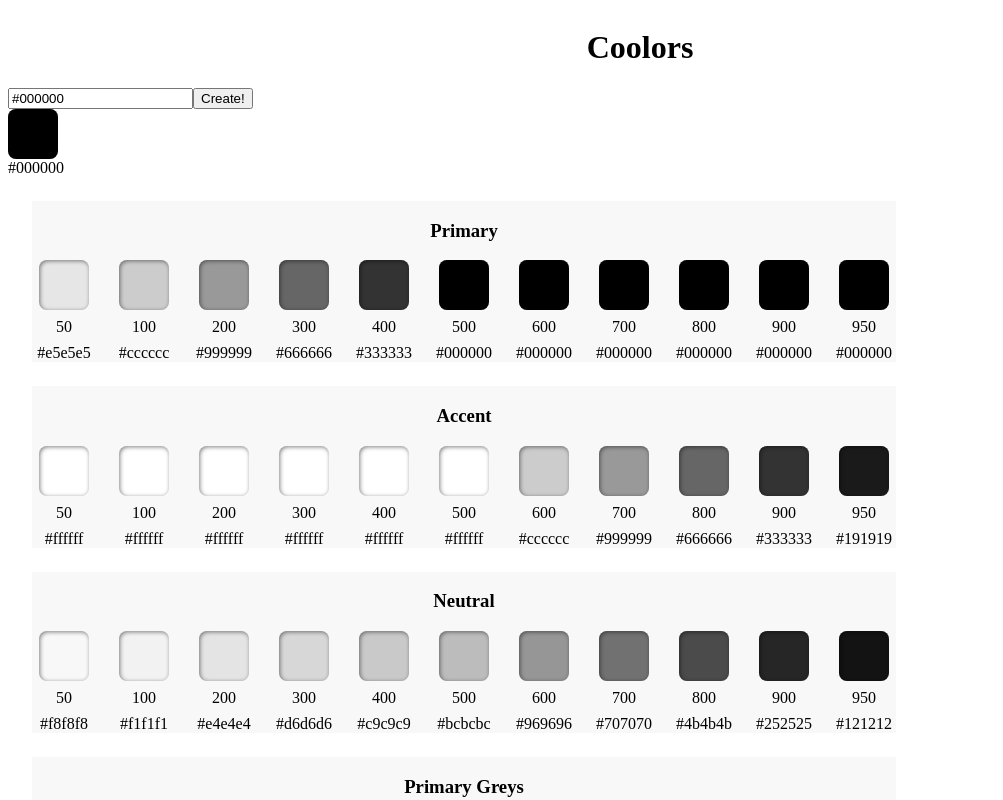
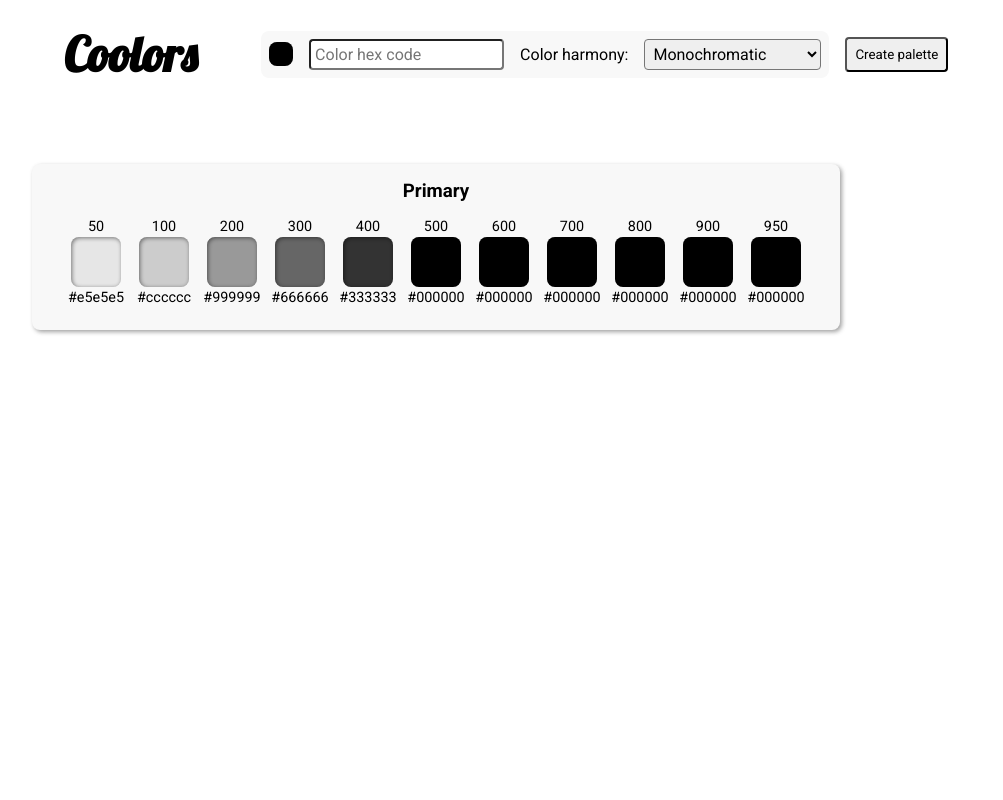
Before and after one commit to thomaspaysac/palettes, a React (Vite) app: page / in a window 1280 px wide. Shown: the top 800 px of the page, without its empty margins (0-1003 px from the left). Built offline with nearby package versions, Linux system fonts and the light colour scheme.

Commit message:
Add color harmony

```diff
--- a/src/App.css
+++ b/src/App.css
@@ -1,27 +1,74 @@
+@import url("https://fonts.googleapis.com/css2?family=Lobster&family=Roboto:wght@300;400;700&display=swap");
+* {
+  font-family: 'Roboto', sans-serif; }
+
+body {
+  margin: 0; }
+
 header {
   display: flex;
-  justify-content: center;
-  background-color: #ffffff;
-  transition: all 0.5s; }
+  align-items: center;
+  transition: all 0.5s;
+  padding: 24px 64px;
+  gap: 64px; }
+  header #header-title {
+    font-family: 'Lobster', sans-serif;
+    font-size: 3rem;
+    margin: 0; }
+  header #color-input {
+    display: flex;
+    align-items: center;
+    gap: 16px; }
+    header #color-input .input-form {
+      display: flex;
+      align-items: center;
+      gap: 16px;
+      background-color: #f8f8f8;
+      padding: 8px;
+      border-radius: 8px; }
+    header #color-input input[type="text"], header #color-input select {
+      padding: 4px;
+      border-radius: 4px;
+      font-size: 1rem; }
+    header #color-input button {
+      padding: 8px;
+      border-radius: 4px; }
+    header #color-input .color-box {
+      height: 24px;
+      width: 24px; }
+
+#content {
+  padding: 32px; }
 
 .palette {
   background-color: #f8f8f8;
+  border-radius: 8px;
   display: flex;
   flex-direction: column;
   align-items: center;
-  margin: 24px;
-  width: fit-content; }
+  margin: 24px 0;
+  padding: 16px 24px;
+  width: fit-content;
+  box-shadow: 2px 2px 4px #4444447f; }
+  .palette h3 {
+    margin: 0 0 8px 0; }
+  .palette .separator {
+    width: 100%;
+    height: 1px;
+    background-color: #000000; }
 
 .row {
   display: flex;
-  gap: 16px; }
+  gap: 4px;
+  padding: 8px; }
 
 .color-box_container {
   display: flex;
   flex-direction: column;
   align-items: center;
-  gap: 8px;
-  width: 64px; }
+  gap: 2px;
+  width: 64px;
+  font-size: 0.9rem; }
 
 .color-box {
   height: 50px;
--- a/src/App.scss
+++ b/src/App.scss
@@ -1,32 +1,99 @@
+@import url('https://fonts.googleapis.com/css2?family=Lobster&family=Roboto:wght@300;400;700&display=swap');
+
 $base-color: #ff0000;
+
+* {
+  font-family: 'Roboto', sans-serif;
+}
+
+body {
+  margin: 0;
+}
 
 header {
   display: flex;
-  justify-content: center;
-  background-color: #ffffff;
+  align-items: center;
   transition: all 0.5s;
+  padding: 24px 64px;
+  gap: 64px;
+
+  #header-title {
+    font-family: 'Lobster', sans-serif;
+    font-size: 3rem;
+    margin: 0;
+  }
+
+  #color-input {
+    display: flex;
+    align-items: center;
+    gap: 16px;
+
+    .input-form {
+      display: flex;
+      align-items: center;
+      gap: 16px;
+      background-color: #f8f8f8;
+      padding: 8px;
+      border-radius: 8px;
+    }
+
+    input[type="text"], select {
+      padding: 4px;
+      border-radius: 4px;
+      font-size: 1rem;
+    }
+
+    button {
+      padding: 8px;
+      border-radius: 4px;
+    }
+
+    .color-box {
+      height: 24px;
+      width: 24px;
+    }
+  }
+}
+
+#content {
+  padding: 32px;
 }
 
 .palette {
   background-color: #f8f8f8;
+  border-radius: 8px;
   display: flex;
   flex-direction: column;
   align-items: center;
-  margin: 24px;
+  margin: 24px 0;
+  padding: 16px 24px;
   width: fit-content;
+  box-shadow: 2px 2px 4px #4444447f;
+
+  h3 {
+    margin: 0 0 8px 0;
+  }
+
+  .separator {
+    width: 100%;
+    height: 1px;
+    background-color: #000000;
+  }
 }
 
 .row {
   display: flex;
-  gap: 16px;
+  gap: 4px;
+  padding: 8px;
 }
 
 .color-box_container {
   display: flex;
   flex-direction: column;
   align-items: center;
-  gap: 8px;
+  gap: 2px;
   width: 64px;
+  font-size: 0.9rem;
 }
 
 .color-box {
--- /dev/null
+++ b/src/components/AnalogousColors.jsx
@@ -0,0 +1,80 @@
+import { ColorBoxMix } from "./ColorBoxMix"
+
+export const AnalogousPalette = ({name, base, size}) => {
+  if (size === 'small') {
+    return (
+      <div className="palette">
+        <h3>{name}</h3>
+        <div className="row">
+        <ColorBoxMix color={base} percent={'20'} shade={'#ffffff'} desc={'100'} />
+        <ColorBoxMix color={base} percent={'60'} shade={'#ffffff'} desc={'300'} />
+        <ColorBoxMix color={base} percent={'100'} shade={'#ffffff'} desc={'500'} />
+        <ColorBoxMix color={base} percent={'60'} shade={'#000000'} desc={'700'} />
+        <ColorBoxMix color={base} percent={'20'} shade={'#000000'} desc={'900'} />
+        </div>
+      </div>
+    )
+  }
+
+  const Palettes = () => {
+    return(
+      base.map((el, i) => {
+        return (
+          <div className="row" key={el +'_' + i}>
+            <ColorBoxMix color={el} percent={'10'} shade={'#ffffff'} desc={'50'} />
+            <ColorBoxMix color={el} percent={'20'} shade={'#ffffff'} desc={'100'} />
+            <ColorBoxMix color={el} percent={'40'} shade={'#ffffff'} desc={'200'} />
+            <ColorBoxMix color={el} percent={'60'} shade={'#ffffff'} desc={'300'} />
+            <ColorBoxMix color={el} percent={'80'} shade={'#ffffff'} desc={'400'} />
+            <ColorBoxMix color={el} percent={'100'} shade={'#ffffff'} desc={'500'} />
+            <ColorBoxMix color={el} percent={'80'} shade={'#000000'} desc={'600'} />
+            <ColorBoxMix color={el} percent={'60'} shade={'#000000'} desc={'700'} />
+            <ColorBoxMix color={el} percent={'40'} shade={'#000000'} desc={'800'} />
+            <ColorBoxMix color={el} percent={'20'} shade={'#000000'} desc={'900'} />
+            <ColorBoxMix color={el} percent={'10'} shade={'#000000'} desc={'950'} />
+          </div>
+        )
+      })
+    )
+
+  }
+
+  return (
+    <div className="palette">
+      <h3>{name}</h3>
+      <Palettes/>
+    </div>
+  )
+
+  /*return (
+    <div className="palette">
+      <h3>{name}</h3>
+      <div className="row">
+        <ColorBoxMix color={base[0]} percent={'10'} shade={'#ffffff'} desc={'50'} />
+        <ColorBoxMix color={base[0]} percent={'20'} shade={'#ffffff'} desc={'100'} />
+        <ColorBoxMix color={base[0]} percent={'40'} shade={'#ffffff'} desc={'200'} />
+        <ColorBoxMix color={base[0]} percent={'60'} shade={'#ffffff'} desc={'300'} />
+        <ColorBoxMix color={base[0]} percent={'80'} shade={'#ffffff'} desc={'400'} />
+        <ColorBoxMix color={base[0]} percent={'100'} shade={'#ffffff'} desc={'500'} />
+        <ColorBoxMix color={base[0]} percent={'80'} shade={'#000000'} desc={'600'} />
+        <ColorBoxMix color={base[0]} percent={'60'} shade={'#000000'} desc={'700'} />
+        <ColorBoxMix color={base[0]} percent={'40'} shade={'#000000'} desc={'800'} />
+        <ColorBoxMix color={base[0]} percent={'20'} shade={'#000000'} desc={'900'} />
+        <ColorBoxMix color={base[0]} percent={'10'} shade={'#000000'} desc={'950'} />
+      </div>
+      <div className="row">
+        <ColorBoxMix color={base[1]} percent={'10'} shade={'#ffffff'} desc={'50'} />
+        <ColorBoxMix color={base[1]} percent={'20'} shade={'#ffffff'} desc={'100'} />
+        <ColorBoxMix color={base[1]} percent={'40'} shade={'#ffffff'} desc={'200'} />
+        <ColorBoxMix color={base[1]} percent={'60'} shade={'#ffffff'} desc={'300'} />
+        <ColorBoxMix color={base[1]} percent={'80'} shade={'#ffffff'} desc={'400'} />
+        <ColorBoxMix color={base[1]} percent={'100'} shade={'#ffffff'} desc={'500'} />
+        <ColorBoxMix color={base[1]} percent={'80'} shade={'#000000'} desc={'600'} />
+        <ColorBoxMix color={base[1]} percent={'60'} shade={'#000000'} desc={'700'} />
+        <ColorBoxMix color={base[1]} percent={'40'} shade={'#000000'} desc={'800'} />
+        <ColorBoxMix color={base[1]} percent={'20'} shade={'#000000'} desc={'900'} />
+        <ColorBoxMix color={base[1]} percent={'10'} shade={'#000000'} desc={'950'} />
+      </div>
+    </div>
+  )*/
+}
--- a/src/components/ColorBoxMix.jsx
+++ b/src/components/ColorBoxMix.jsx
@@ -22,8 +22,8 @@
 
   return (
     <div className="color-box_container">
+      <div>{desc}</div>
       <div className="color-box" ref={boxRef} style={{backgroundColor: `color-mix(in srgb, ${color} ${percent}%, ${shade})`}}></div>
-      <div>{desc}</div>
       <div>{hexCode}</div>
     </div>
   )
--- a/src/components/GreyPalette.jsx
+++ b/src/components/GreyPalette.jsx
@@ -2,11 +2,6 @@
 import { ColorBoxMix } from "./ColorBoxMix"
 
 export const GreyPalette = ({name, base, size}) => {
-  const [update, setUpdate] = useState();
-  useEffect(() => {
-    setUpdate(update+1);
-  }, [])
-
   return (
     <div className="palette">
       <h3>{name}</h3>
--- a/src/pages/ColorSelector.jsx
+++ b/src/pages/ColorSelector.jsx
@@ -4,54 +4,128 @@
 import { Header } from "../components/Header";
 import { ColorBox } from "../components/ColorBox"
 import { PaletteMix } from "../components/PaletteMix";
+import { AnalogousPalette } from "../components/AnalogousColors";
 import { GreyPalette } from "../components/GreyPalette";
 
 export const ColorSelector = () => {
   const [baseColor, setBaseColor] = useState('#000000');
-  const [complementaryColor, setcomplementaryColor] = useState('#ffffff');
+  const [harmony, setHarmony] = useState();
+  const [complementaryColor, setComplementaryColor] = useState('#ffffff');
+  const [analogousColors, setAnalogousColors] = useState(['#ffffff', '#ffffff']);
+  const [splitComplementaryColors, setSplitComplementaryColors] = useState(['#ffffff', '#ffffff']);
+  const [triadicColors, setTriadicColors] = useState(['#ffffff', '#ffffff']);
+  const [tetradicColors, setTetradicColors] = useState(['#ffffff', '#ffffff', '#ffffff']);
+  const [paletteUpdate, setPaletteUpdate] = useState(false)
 
   const changeColor = (e) => {
     setBaseColor(e.target.value)
-    const complementary = hexToHsl(e.target.value);
-    complementary[0] += 180;
-    const temp = hslToHex(complementary[0], complementary[1], complementary[2]);
-    setcomplementaryColor(temp);
+    const base_hsl = hexToHsl(e.target.value);
+    const complementary = hslToHex(base_hsl[0] + 180, base_hsl[1], base_hsl[2]);
+    setComplementaryColor(complementary);
+    const analogous = [hslToHex(base_hsl[0] + 30, base_hsl[1], base_hsl[2]), hslToHex(base_hsl[0] + 60, base_hsl[1], base_hsl[2])]
+    setAnalogousColors(analogous);
+    const splitComplementary = [hslToHex(base_hsl[0] - 150, base_hsl[1], base_hsl[2]), hslToHex(base_hsl[0] + 150, base_hsl[1], base_hsl[2])];
+    setSplitComplementaryColors(splitComplementary);
+    const triadic = [hslToHex(base_hsl[0] - 120, base_hsl[1], base_hsl[2]), hslToHex(base_hsl[0] + 120, base_hsl[1], base_hsl[2])];
+    setTriadicColors(triadic);
+    const tetradic = [hslToHex(base_hsl[0] + 60, base_hsl[1], base_hsl[2]), hslToHex(base_hsl[0] + 180, base_hsl[1], base_hsl[2]), hslToHex(base_hsl[0] + 240, base_hsl[1], base_hsl[2])];
+    setTetradicColors(tetradic);
   }
 
   const updatePalette = (e) => {
     e.preventDefault();
-    /*const formData = new FormData(e.target)
+    const formData = new FormData(e.target)
     const data = Object.fromEntries(formData.entries());
-    const color = data.color;
-    changeColor(color);*/
-    const hsl = hexToHsl(baseColor);
+    setHarmony(data.harmony);
+    const hsl_base = hexToHsl(baseColor);
+    const hsl_complementary = hexToHsl(complementaryColor);
     document.getElementById('header').style.backgroundColor = baseColor;
     document.getElementById('content').style.backgroundColor = `color-mix(in srgb, #f8f8f8 95%, ${baseColor})`
     document.querySelectorAll('.accent-element').forEach(el => {
       el.style.backgroundColor = complementaryColor;
+      if (hsl_complementary[2] < 50) {
+        el.style.color = '#ffffff'
+      } else {
+        el.style.color = '#000000'
+      }
     })
-    if (hsl[2] < 50) {
+    if (hsl_base[2] < 50) {
       document.getElementById('header-title').style.color = '#ffffff';
     } else {
       document.getElementById('header-title').style.color = '#000000';
+    }
+    setPaletteUpdate(true);
+  }
+
+  const HarmonyPalettes = ({harmony}) => {
+    if (!harmony) {
+      return null
+    } else if (harmony === 'complementary') {
+      return (
+        <PaletteMix name={'Accent'} base={complementaryColor} />
+      )
+    } else if (harmony === 'analogous') {
+      return (
+        <AnalogousPalette name={'Analogous'} base={analogousColors} />
+      )
+    } else if (harmony === 'split') {
+      return (
+        <AnalogousPalette name={'Split complementary'} base={splitComplementaryColors} />
+      )
+    } else if (harmony === 'triadic') {
+      return (
+        <AnalogousPalette name={'Triadic'} base={triadicColors} />
+      )
+    } else if (harmony === 'tetradic') {
+      return (
+        <AnalogousPalette name={'Tetradic'} base={tetradicColors} />
+      )
+    }
+  }
+
+  const SystemPalettes = () => {
+    if (!paletteUpdate) {
+      return null
+    } else {
+      return (
+        <>
+          <GreyPalette name={'Primary Greys'} base={baseColor} />
+          <PaletteMix name={'Neutral'} base={'#bcbcbc'} />
+          <PaletteMix name={'Error'} base={'#ff0000'} />
+        </>
+      )
     }
   }
 
   return (
     <>
-      <Header />
+      <header id='header'>
+      <h1 id='header-title'>Coolors</h1>
+      <div>
+        <form id='color-input' onSubmit={updatePalette}>
+        <div className="input-form">
+          <div className="color-box" style={{backgroundColor: baseColor}}></div>
+          <input type='text' name='color' id='color' onChange={changeColor} placeholder={'Color hex code'}  />
+          <label htmlFor="harmony">Color harmony: </label>
+          <select name='harmony' id='harmony'>
+            <option value=''>Monochromatic</option>
+            <option value='complementary'>Complementary</option>
+            <option value='analogous'>Analogous</option>
+            <option value='split'>Split complementary</option>
+            <option value='triadic'>Triadic</option>
+            <option value='tetradic'>Tetradic</option>
+          </select>
+        </div>
+
+          <button type='submit' className="accent-element">Create palette</button>
+        </form>
+      </div>
+      </header>
       <main id="content">
         <div>
-          <form onSubmit={updatePalette}>
-            <input type='text' name='color' id='color' onChange={changeColor} defaultValue={baseColor} />
-            <button type='submit' className="accent-element">Create!</button>
-            <ColorBox color={baseColor} />
-          </form>
           <PaletteMix name={'Primary'} base={baseColor} />
-          <PaletteMix name={'Accent'} base={complementaryColor} />
-          <PaletteMix name={'Neutral'} base={'#bcbcbc'} />
-          <GreyPalette name={'Primary Greys'} base={baseColor} />
-          <PaletteMix name={'Error'} base={'#ff0000'} />
+          <HarmonyPalettes harmony={harmony} />
+          <SystemPalettes />
         </div>
       </main>
     </>
```
Also changed, not shown: 2 other files (tests, documents, lock files or other folders).
